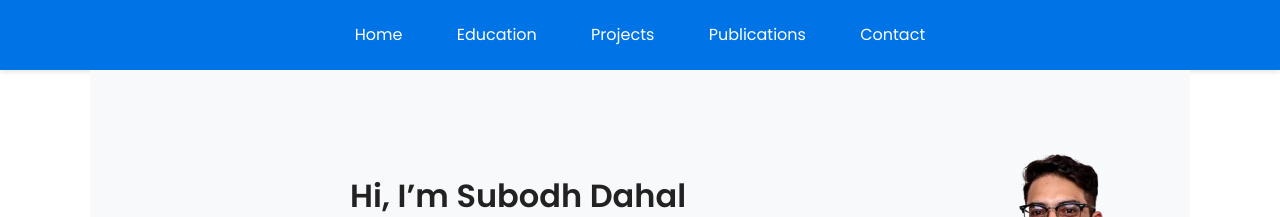
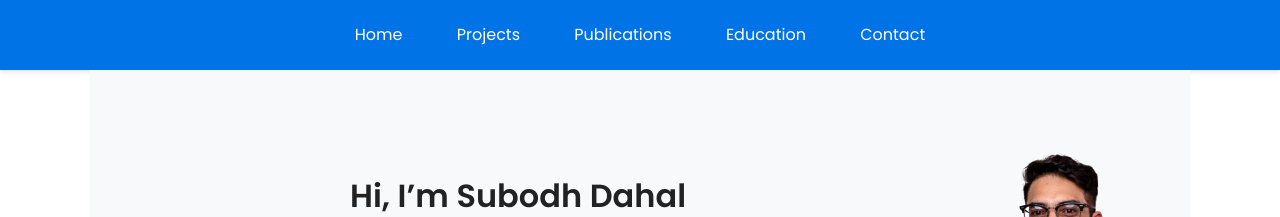
Before and after one commit to dahalsubodh/dahalsubodh.github.io, a Jekyll site: the page built from index.md, in a window 1280 px wide. Shown: the top 217 px of the page. Built offline with Jekyll 4.4.1, drawn with Linux system fonts in a browser that asks for light colours; our own code applies the rules of GitHub Pages for plain Markdown files.

Commit message:
Update default.html

```diff
--- a/_layouts/default.html
+++ b/_layouts/default.html
@@ -20,9 +20,9 @@
   <header>
     <nav class="nav-bar">
       <a href="/index.html" class="nav-link {% if page.title == 'Home' %}active{% endif %}">Home</a>
-      <a href="/education.html" class="nav-link {% if page.title == 'Education' %}active{% endif %}">Education</a>
       <a href="/projects.html" class="nav-link {% if page.title == 'Projects' %}active{% endif %}">Projects</a>
       <a href="/publications.html" class="nav-link {% if page.title == 'Publications' %}active{% endif %}">Publications</a>
+      <a href="/education.html" class="nav-link {% if page.title == 'Education' %}active{% endif %}">Education</a>
       <a href="/contact.html" class="nav-link {% if page.title == 'Contact' %}active{% endif %}">Contact</a>
     </nav>
   </header>
```
